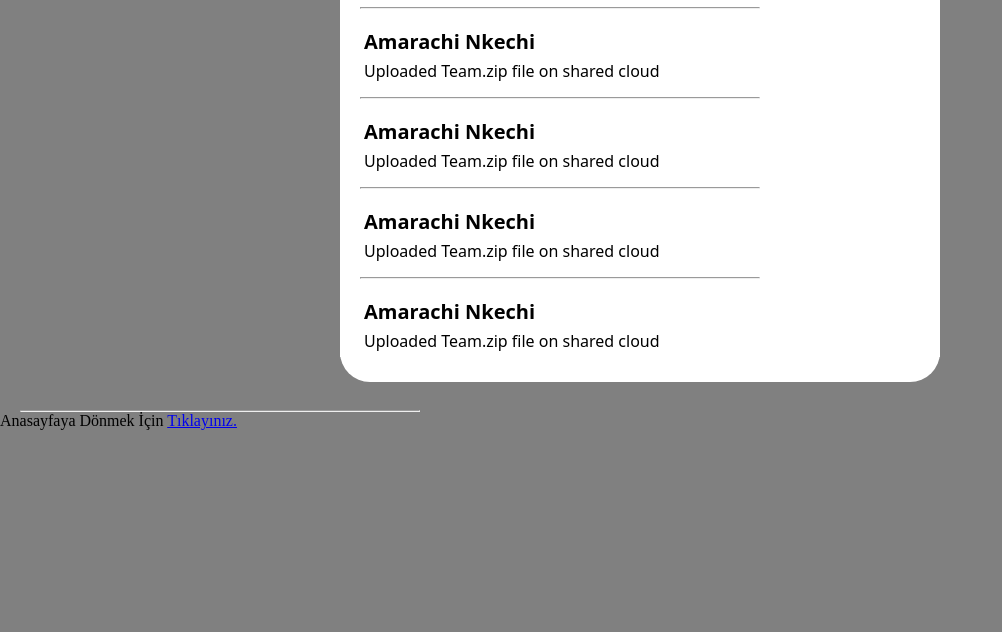
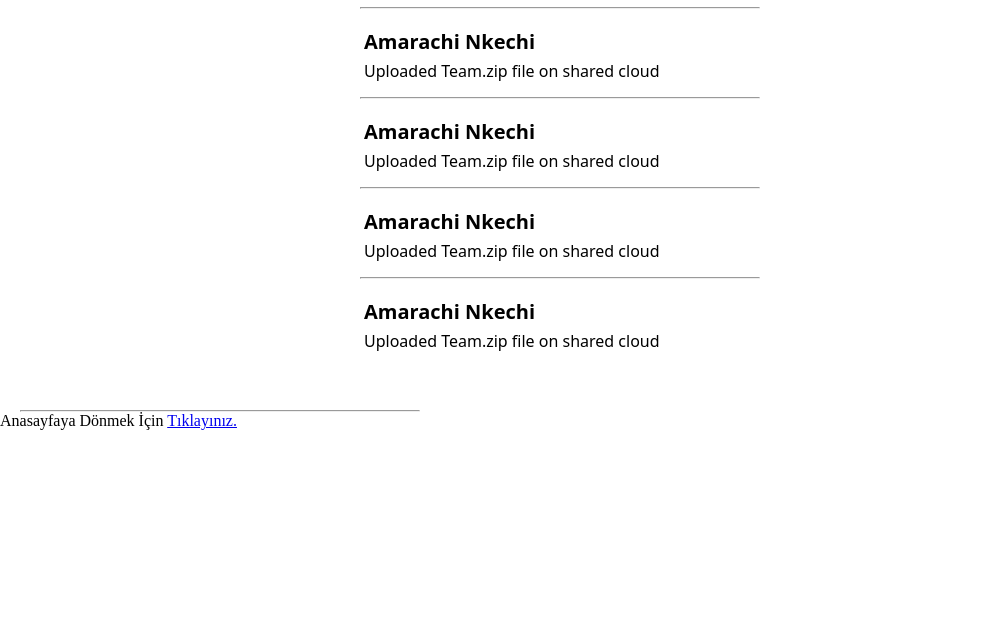
Before and after one commit to S4metET/figma, a plain HTML site: page activity.html in a window 1280 px wide. Shown: the part 168-800 px from the top of the page, without its empty margins (0-1002 px from the left). Drawn offline with Linux system fonts and the light colour scheme.

Commit message:
activity güncellendi

```diff
--- a/assets/css/activity.css
+++ b/assets/css/activity.css
@@ -2,7 +2,6 @@
     margin: 0;
     padding: 0;
     box-sizing: border-box;
-    background-color: gray;
 }
 .container{
     width: 600px;
@@ -11,7 +10,6 @@
     margin-top: 100px;
     gap: 0px;
     opacity: 0px;
-    background-color: white;
     border-radius: 30px;
 }
 hr{
```
